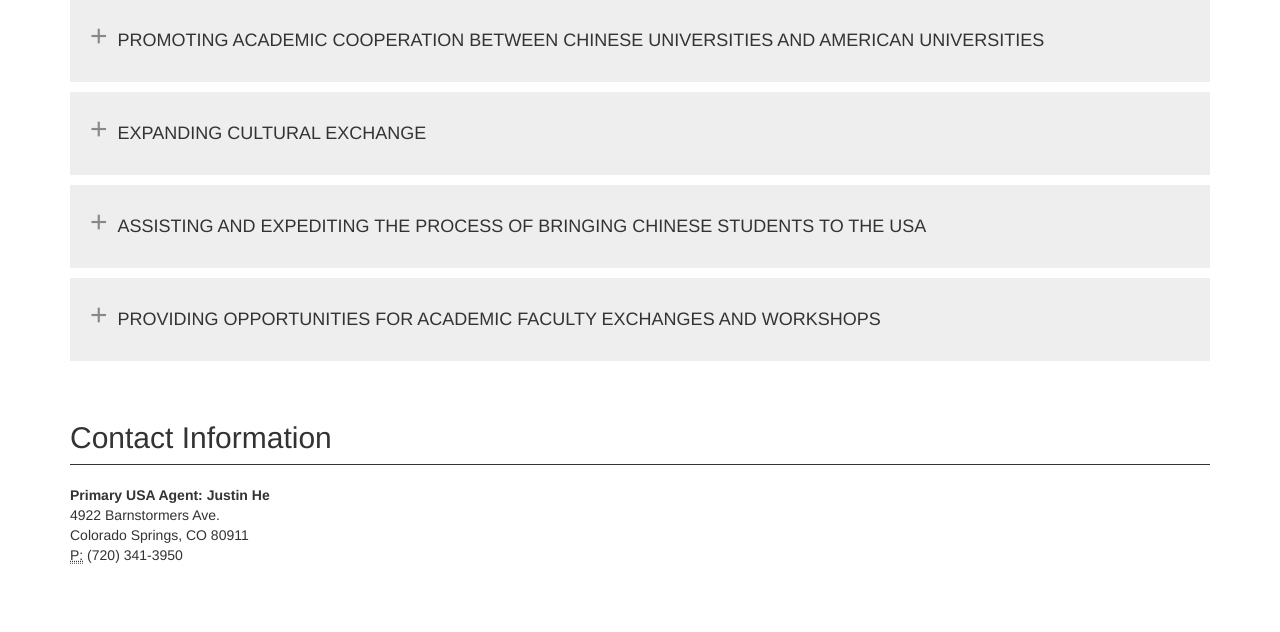
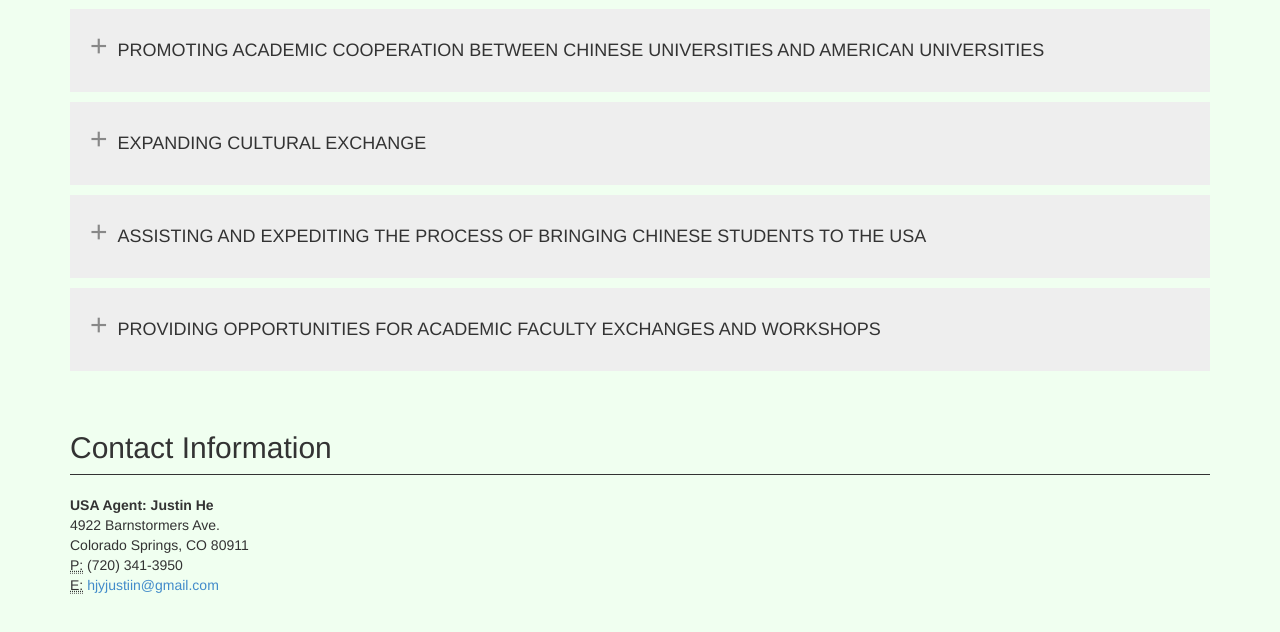
Before and after one commit to obfk/aup, a plain HTML site: page public/index.html in a window 1280 px wide. Shown: the part 718-1350 px from the top of the page. Drawn offline with Linux system fonts and the light colour scheme.

Commit message:
client styling tweaks

```diff
--- a/public/css/main.css
+++ b/public/css/main.css
@@ -1,3 +1,7 @@
+body {
+  background: honeydew;
+}
+
 section {
   margin-bottom: 3rem;
 }
@@ -9,7 +13,7 @@ section h2 {
 }
 
 #header .jumbotron {
-  margin-top: 2rem;
+  margin-top: 3rem;
 }
 
 #header h1 {
--- a/public/index.html
+++ b/public/index.html
@@ -49,10 +49,12 @@
     <div class="col-sm-12">
       <h2>Contact Information</h2>
       <address>
-        <strong>Primary USA Agent: Justin He</strong><br>
+        <strong>USA Agent: Justin He</strong><br>
         4922 Barnstormers Ave.<br>
         Colorado Springs, CO 80911<br>
-        <abbr title="Phone">P:</abbr> (720) 341-3950
+        <abbr title="Phone">P:</abbr> (720) 341-3950 <br>
+        <abbr title="Email">E:</abbr>
+        <a href="mailto:hjyjustiin@gmail.com">hjyjustiin@gmail.com</a>
       </address>
     </div>
   </div>
```
